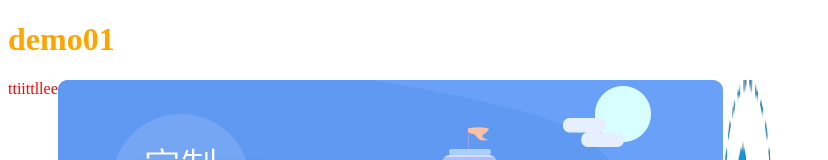
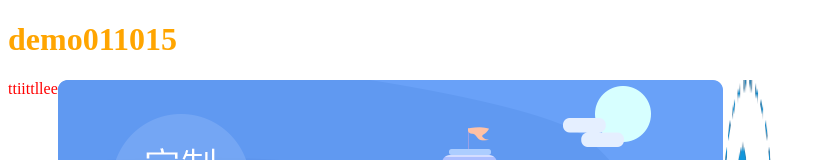
Before and after one commit to kkoommyy35/test, a website built with webpack: page src/index.html in a window 1280 px wide. Shown: the top 160 px of the page, without its empty margins (0-828 px from the left). Built offline with nearby package versions, Linux system fonts and the light colour scheme; a web font is replaced by a local one.

Commit message:
0920391029

```diff
--- a/src/index.html
+++ b/src/index.html
@@ -4,7 +4,7 @@
     <title>demo0111333</title>
   </head>
   <body>
-    <h1>demo01</h1>
+    <h1>demo011015</h1>
     <div class="title">
       <span>ttiittllee</span>
       <img src="./imgs/banner1.png" alt="">
```
